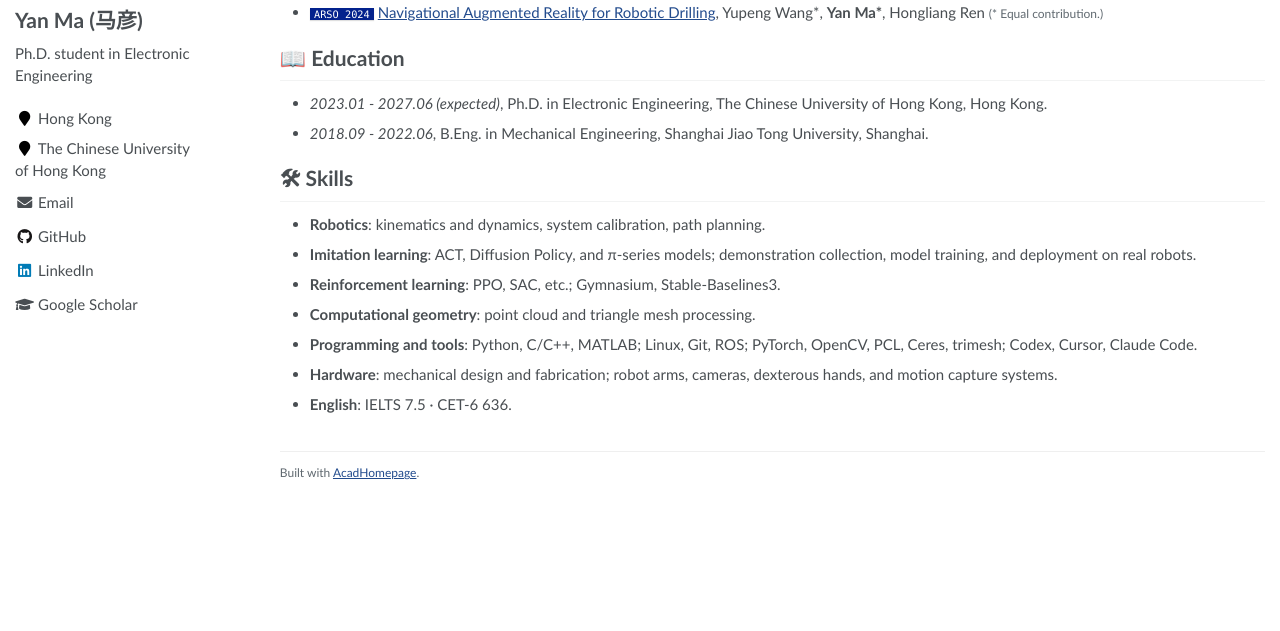
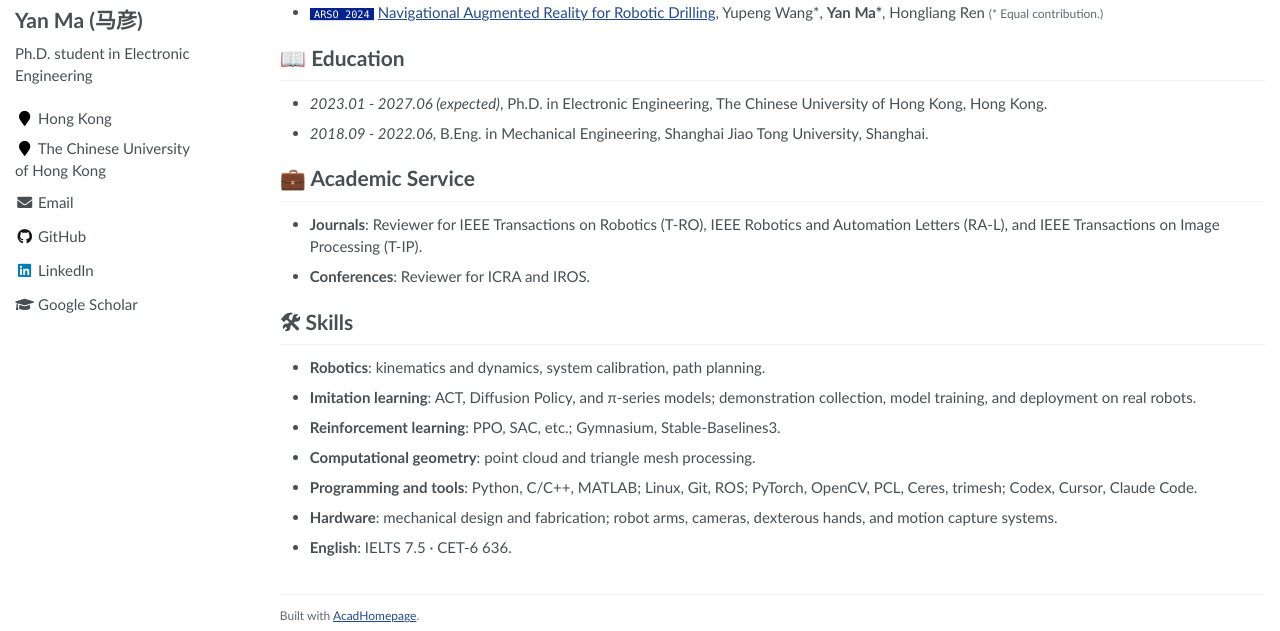
Before and after one commit to ILoveCorn/ILoveCorn.github.io, a Jekyll site: the page built from _pages/about.md, in a window 1280 px wide and 900 px high, scrolled down 961 px, cut to the strip 269-900 px from the top of the window. Built offline with Jekyll 4.4.1, drawn with Linux system fonts in a browser that asks for light colours; before the commit the page ends 1718 px from its top, so only the background shows below that.

Commit message:
Add an Academic Service section between Education and Skills.
List reviewer service for T-RO, RA-L, T-IP, ICRA, and IROS, and link it from the navigation.

Co-authored-by: Yan Ma <ILoveCorn@users.noreply.github.com>

```diff
--- a/_data/navigation.yml
+++ b/_data/navigation.yml
@@ -9,5 +9,8 @@ main:
   - title: "Education"
     url: "/#education"
 
+  - title: "Academic Service"
+    url: "/#academic-service"
+
   - title: "Skills"
     url: "/#skills"
--- a/_pages/about.md
+++ b/_pages/about.md
@@ -25,6 +25,12 @@ For research discussions and collaboration, please feel free to contact me at [y
 - *2023.01 - 2027.06 (expected)*, Ph.D. in Electronic Engineering, The Chinese University of Hong Kong, Hong Kong.
 - *2018.09 - 2022.06*, B.Eng. in Mechanical Engineering, Shanghai Jiao Tong University, Shanghai.
 
+<span class="anchor" id="-academic-service"></span>
+<h1 id="academic-service">💼 Academic Service</h1>
+
+- **Journals**: Reviewer for IEEE Transactions on Robotics (T-RO), IEEE Robotics and Automation Letters (RA-L), and IEEE Transactions on Image Processing (T-IP).
+- **Conferences**: Reviewer for ICRA and IROS.
+
 <span class="anchor" id="-skills"></span>
 <h1 id="skills">🛠 Skills</h1>
 
```
